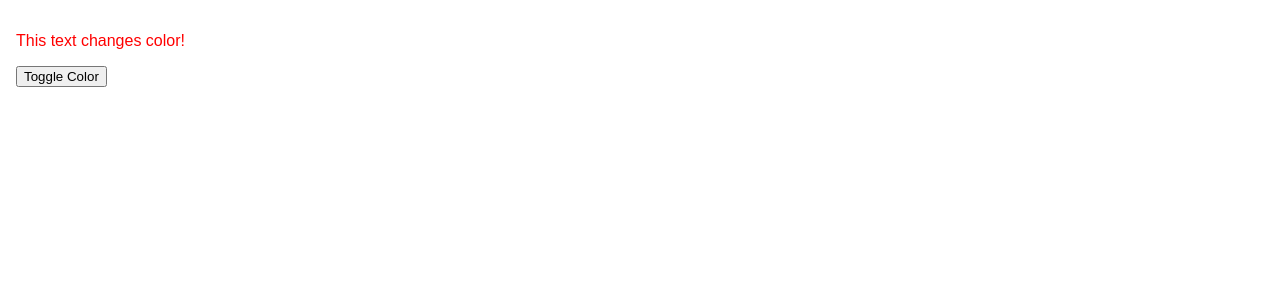
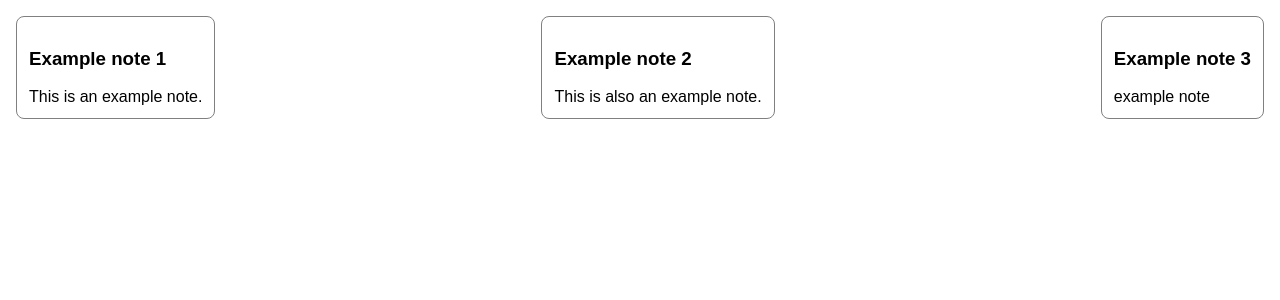
Before and after one commit to nshiff/copilot-helper, a React (Vite) app: page / in a window 1280 px wide. Shown: the top 300 px of the page. Built offline with nearby package versions, Linux system fonts and the light colour scheme.

Commit message:
wip - example of 'todo' notes app

```diff
--- a/src/App.css
+++ b/src/App.css
@@ -2,3 +2,14 @@ body {
   padding: 8px;
   font-family: sans-serif;
 }
+
+.notes {
+  display: flex;
+  justify-content: space-between;
+}
+
+.note {
+  border: 1px solid gray;
+  padding: 12px;
+  border-radius: 8px;
+}
--- a/src/App.tsx
+++ b/src/App.tsx
@@ -1,8 +1,33 @@
 import "./App.css";
 import { ExampleComponent } from "./components/ExampleComponent";
+import { Note } from "./components/Note";
 
 function App() {
-  return <ExampleComponent />;
+  const notes = [
+    {
+      id: 1,
+      title: "Example note 1",
+      content: "This is an example note.",
+    },
+    {
+      id: 2,
+      title: "Example note 2",
+      content: "This is also an example note.",
+    },
+    {
+      id: 3,
+      title: "Example note 3",
+      content: "example note",
+    },
+  ];
+
+  return (
+    <div className="notes">
+      {notes.map((note) => (
+        <Note key={note.id} title={note.title} content={note.content} />
+      ))}
+    </div>
+  );
 }
 
 export default App;
--- /dev/null
+++ b/src/components/Note.tsx
@@ -0,0 +1,8 @@
+export function Note({ title, content }: { title: string; content: string }) {
+  return (
+    <div className="note">
+      <h3>{title}</h3>
+      <div>{content}</div>
+    </div>
+  );
+}
```
